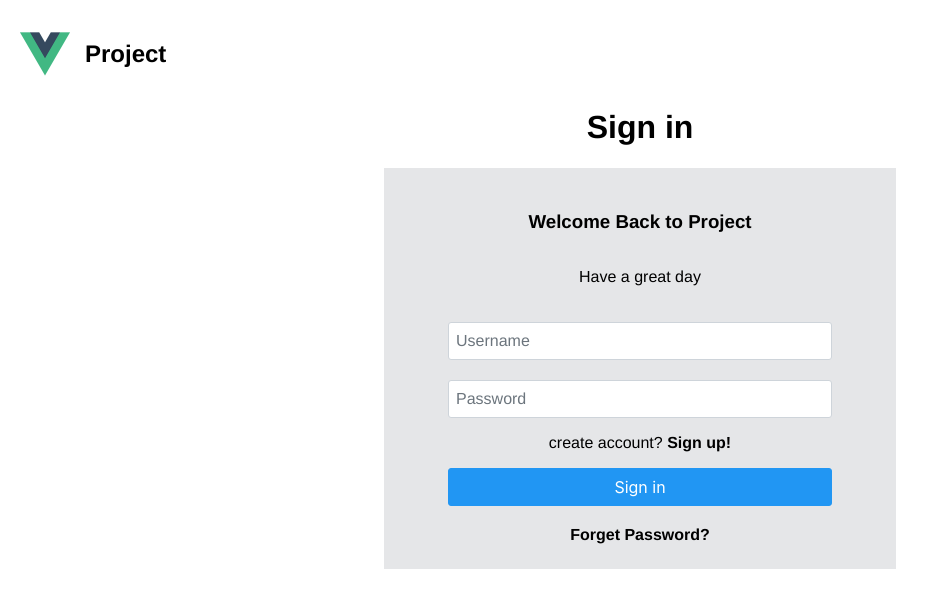
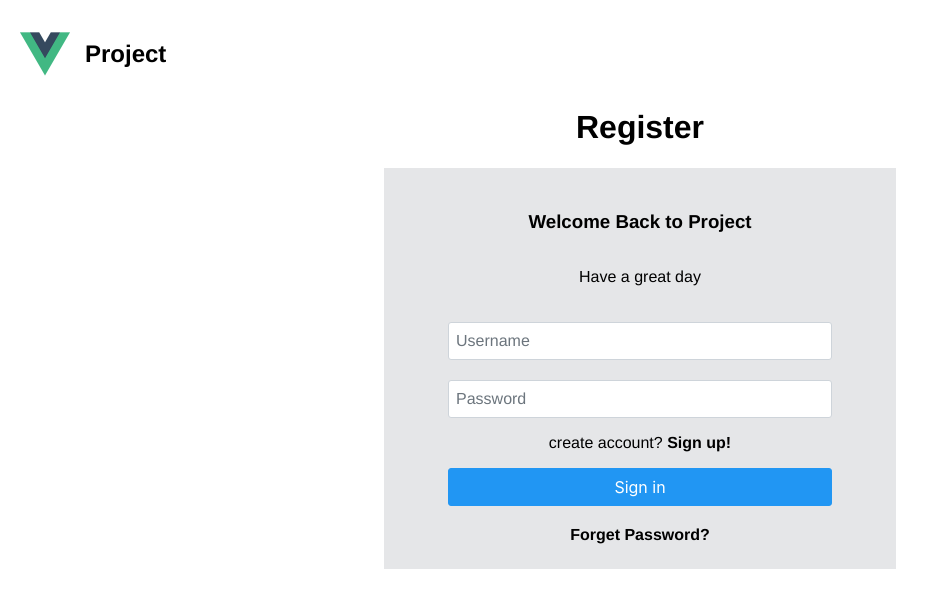
Before and after one commit to PRY20220276/web-client, a Vue app: page / in a window 1280 px wide. Shown: the top 608 px of the page, without its empty margins (0-939 px from the left). Built offline with nearby package versions, Linux system fonts and the light colour scheme.

Commit message:
feat: add register view

```diff
--- a/src/App.vue
+++ b/src/App.vue
@@ -3,7 +3,7 @@
 </template>
 
 <script>
-import Login from './components/Login.vue';
+import Login from './components/Register.vue';
 
 export default {
   name: 'App',
--- /dev/null
+++ b/src/components/Register.vue
@@ -0,0 +1,83 @@
+
+
+<template>
+    <div id="login">
+      <div class="project-logo">
+        <img alt="project logo" src="../assets/logo.png" width="50" height="50">
+        <h2>Project</h2>
+      </div>
+      <div class="register-form-container">
+        <h1>Register</h1>
+        <form action="" class="register-form">
+          <h3>Welcome Back to Project</h3>
+          <p>Have a great day</p>
+          <span class="p-float-label">
+            <InputText id="username" type="text" />
+            <label for="username">Username</label>
+          </span>
+          <span class="p-float-label">
+            <InputText id="username" type="password" toggleMask/>
+            <label for="username">Password</label>
+          </span>
+          <p>create account? <b><a href="#">Sign up!</a></b></p>
+          <Button label="Sign in" />
+          <b><a href="#">Forget Password?</a></b>
+        </form>
+      </div>
+
+    </div>
+  </template>
+
+  <script>
+  export default {
+    name: "Regsiter",
+  }
+  </script>
+
+  <style scoped>
+  #resister {
+    display: flex;
+    flex-direction: column;
+  }
+  /* Logo */
+  .project-logo {
+    display: flex;
+    align-items: center;
+    margin-left: 20px;
+    margin-top: 20px;
+  }
+  .project-logo img {
+    margin-right: 15px;
+  }
+
+  /* login form */
+  .register-form-container {
+    display: flex;
+    flex-direction: column;
+    height: 70vh;
+    width: 100%;
+    align-items: center;
+  }
+  .register-form {
+    display: flex;
+    flex-direction: column;
+    width: 40vw;
+    align-items: center;
+    padding-right: 30px;
+    padding-left: 30px;
+    padding-top: 25px;
+    padding-bottom: 25px;
+    background-color: #e5e6e8;
+  }
+  .register-form input, button {
+    width: 30vw;
+  }
+  .register-form span {
+    margin-top: 20px;
+  }
+  .register-form button {
+    margin-bottom: 20px;
+  }
+
+
+  </style>
```
Also changed, not shown: 1 other file (tests, documents, lock files or other folders).
